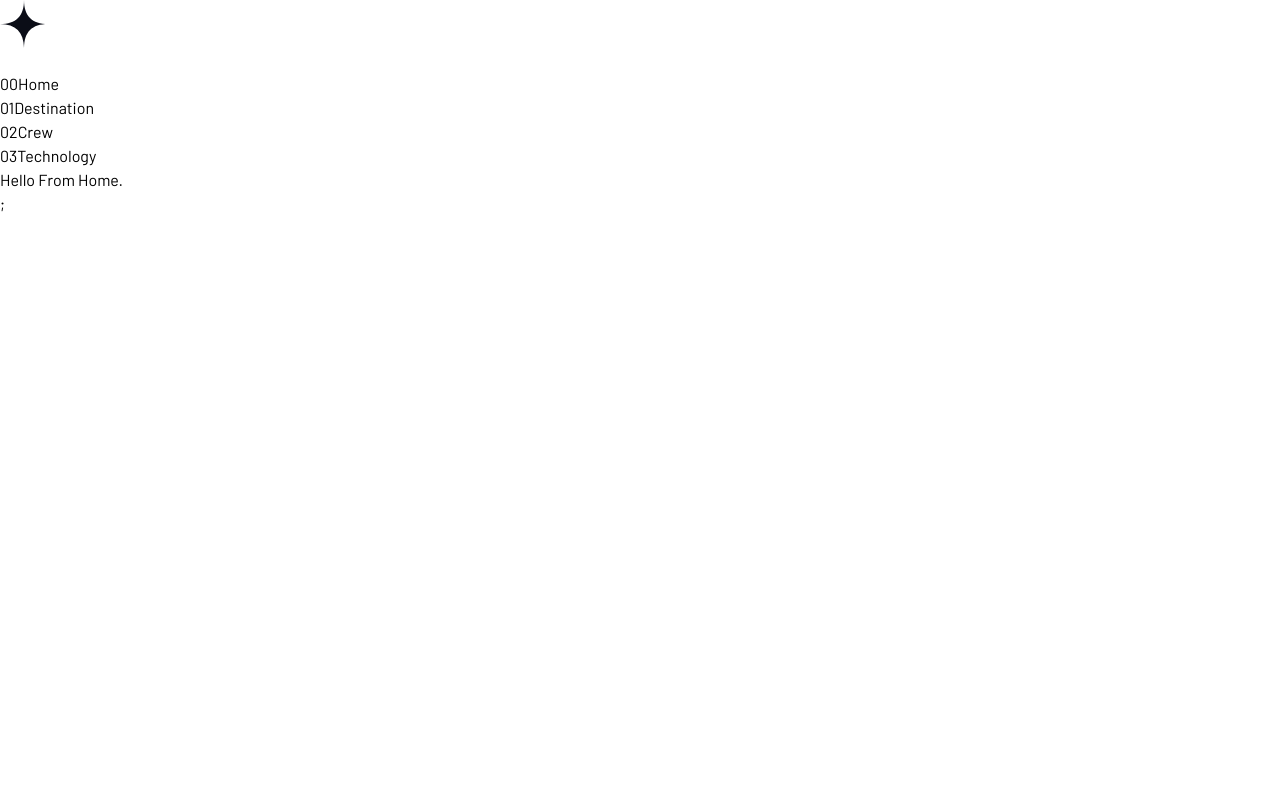
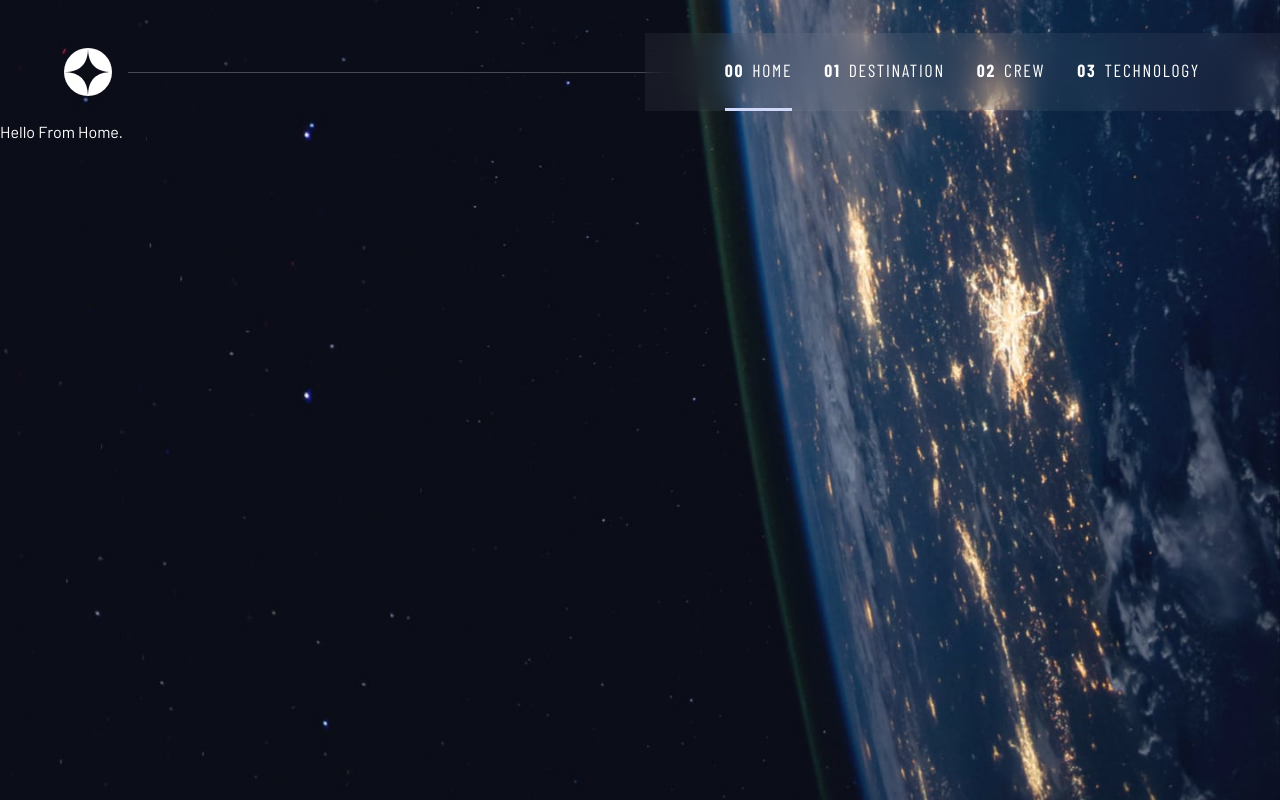
Before and after one commit to kole332/space-tourism-react, a Next.js app: page / in a window 1280 px wide. Built offline with nearby package versions, Linux system fonts and the light colour scheme.

Commit message:
navigation finished

```diff
--- a/components/Layout.jsx
+++ b/components/Layout.jsx
@@ -1,4 +1,4 @@
-import React from "react";
+import React, { useState } from "react";
 
 export default function Layout(props) {
   return (
@@ -10,22 +10,42 @@ export default function Layout(props) {
 }
 
 function Header(props) {
+  const [toggle, setToggle] = useState(false);
+  function handleToggle() {
+    setToggle((prevState) => !prevState);
+  }
+
   return (
-    <header>
+    <header className="flex justify-between items-center md:pt-6 md:after:content-[''] md:after:block md:after:relative md:after:h-[1px] md:after:w-full md:after:-mr-10 md:after:bg-clr-white md:after:bg-opacity-25 md:after:order-1">
       <div>
-        <img src="/assets/shared/logo.svg" />
+        <img
+          className="logo my-6 mx-[clamp(1.5rem,5vw,5rem)] self-start sm:self-center"
+          src="/assets/shared/logo.svg"
+        />
       </div>
-      <button>
-        <span className="sr-only" aria-expanded="false">
-          Menu
-        </span>
+      <button
+        onClick={handleToggle}
+        aria-expanded={toggle}
+        className="toggle-btn msm:block h-6 w-8 z-20 bg-hamburger bg-center bg-no-repeat absolute top-8 right-6 aria-expanded:bg-close sm:hidden transition-opacity"
+      >
+        <span className="sr-only">Menu</span>
       </button>
-      <nav>
-        <ul>
+      <nav className="md:order-2">
+        <ul
+          data-visible={toggle}
+          className="flex bg-clr-white bg-opacity-5 backdrop-blur-lg msm:flex-col msm:gap-1 msm:pt-24 msm:px-8 msm:w-[70vw] msm:fixed msm:top-0 msm:right-0 msm:h-full msm:translate-x-full msm:data-visible:translate-x-0 transition-transform sm:px-[clamp(1rem,_7vw,_5rem)] sm:gap-8"
+        >
           {props.navigation.map((nav) => (
-            <li key={nav[0]}>
-              <a href={nav[1]}>
-                <span>
+            <li
+              key={nav[0]}
+              aria-selected={nav[0]}
+              className="msm:py-2 border-b-2 border-transparent hocus:border-clr-white hocus:border-opacity-40 sm:py-6 sm:border-b-[3px] aria-selected:border-clr-light"
+            >
+              <a
+                href={nav[1]}
+                className="font-sans-cond text-[1.1rem] uppercase tracking-widest"
+              >
+                <span className="font-bold mr-2 sm:hidden md:inline">
                   {props.navigation.indexOf(nav) < 10
                     ? `0${props.navigation.indexOf(nav)}`
                     : props.navigation.indexOf(nav)}
@@ -34,6 +54,26 @@ function Header(props) {
               </a>
             </li>
           ))}
+          <li className="flex self-center items-center mt-auto mb-8 px-4 py-1 border border-clr-light border-opacity-40 rounded text-clr-light text-opacity-80 bg-clr-dark bg-opacity-10 hover:border-transparent hover:text-clr-white hover:bg-clr-light hover:bg-opacity-10 backdrop-blur-3xl sm:hidden">
+            <a href="/about">About us </a>
+            <svg
+              xmlns="http://www.w3.org/2000/svg"
+              width="16"
+              height="16"
+              fill="currentColor"
+              className="self-center ml-3"
+              viewBox="0 0 16 16"
+            >
+              <path
+                fillRule="evenodd"
+                d="M6.364 13.5a.5.5 0 0 0 .5.5H13.5a1.5 1.5 0 0 0 1.5-1.5v-10A1.5 1.5 0 0 0 13.5 1h-10A1.5 1.5 0 0 0 2 2.5v6.636a.5.5 0 1 0 1 0V2.5a.5.5 0 0 1 .5-.5h10a.5.5 0 0 1 .5.5v10a.5.5 0 0 1-.5.5H6.864a.5.5 0 0 0-.5.5z"
+              />
+              <path
+                fillRule="evenodd"
+                d="M11 5.5a.5.5 0 0 0-.5-.5h-5a.5.5 0 0 0 0 1h3.793l-8.147 8.146a.5.5 0 0 0 .708.708L10 6.707V10.5a.5.5 0 0 0 1 0v-5z"
+              />
+            </svg>
+          </li>
         </ul>
       </nav>
     </header>
--- a/pages/_app.jsx
+++ b/pages/_app.jsx
@@ -1,4 +1,5 @@
 import React from "react";
+import Head from "next/head";
 import Layout from "../components/Layout";
 
 import "../styles/fonts.css";
@@ -6,15 +7,18 @@ import "../styles/globals.css";
 
 export default function MyApp({ Component, pageProps }) {
   const pageItems = [
-    ["Home", "/"],
-    ["Destination", "/destination"],
-    ["Crew", "/crew"],
-    ["Technology", "/technology"],
+    ["home", "/"],
+    ["destination", "/destination"],
+    ["crew", "/crew"],
+    ["technology", "/technology"],
   ];
 
   return (
     <Layout nav={pageItems}>
-      <Component {...pageProps} />;
+      <Head>
+        <link rel="shortcut icon" href="/favicon.png" type="image/x-icon" />
+      </Head>
+      <Component {...pageProps} />
     </Layout>
   );
 }
--- /dev/null
+++ b/pages/about.jsx
@@ -0,0 +1,11 @@
+import React from "react";
+
+function About() {
+  return (
+    <div>
+      <h1>Hello from About page.</h1>
+    </div>
+  );
+}
+
+export default About;
--- a/pages/crew.jsx
+++ b/pages/crew.jsx
@@ -1,6 +1,13 @@
 import React from "react";
 
 export default function Crew() {
+  React.useEffect(() => {
+    document.querySelector("body").classList.value = "crew";
+    document
+      .querySelector('[aria-selected="crew"]')
+      .setAttribute("aria-selected", true);
+  }, []);
+
   return (
     <div>
       <h1>Hello from Crew!</h1>
--- a/pages/destination.jsx
+++ b/pages/destination.jsx
@@ -1,6 +1,13 @@
 import React from "react";
 
 function Destination() {
+  React.useEffect(() => {
+    document.querySelector("body").classList.value = "destination";
+    document
+      .querySelector('[aria-selected="destination"]')
+      .setAttribute("aria-selected", true);
+  }, []);
+
   return (
     <div>
       <h1>Hello from Destination!</h1>
--- a/pages/index.jsx
+++ b/pages/index.jsx
@@ -1,6 +1,12 @@
 import React from "react";
 
-export default function Home() {
+export default function Home(props) {
+  React.useEffect(() => {
+    document.querySelector("body").classList.value = "home";
+    document
+      .querySelector('[aria-selected="home"]')
+      .setAttribute("aria-selected", true);
+  }, []);
   return (
     <div>
       <h1>Hello From Home.</h1>
--- a/pages/technology.jsx
+++ b/pages/technology.jsx
@@ -1,6 +1,12 @@
 import React from "react";
 
 function Technology() {
+  React.useEffect(() => {
+    document.querySelector("body").classList.value = "technology";
+    document
+      .querySelector('[aria-selected="technology"]')
+      .setAttribute("aria-selected", true);
+  }, []);
   return (
     <div>
       <h1>Hello from Technology!</h1>
--- a/styles/globals.css
+++ b/styles/globals.css
@@ -7,3 +7,19 @@
   --clr-light: 231 77% 90%;
   --clr-white: 0 0% 100%;
 }
+
+@layer base {
+  body {
+    @apply main-clr bg-clr-dark min-h-screen text-clr-white;
+  }
+}
+
+@layer components {
+  .home {
+    @apply bg-home-mobile sm:bg-home-tablet md:bg-home-desktop bg-no-repeat bg-[center_bottom] sm:bg-[center_center] bg-cover;
+  }
+
+  .primary-header::after {
+    @apply content-[''] block relative h-[1px] w-full -mr-10 bg-clr-white bg-opacity-25 order-1;
+  }
+}
--- a/tailwind.config.js
+++ b/tailwind.config.js
@@ -1,5 +1,6 @@
 /** @type {import('tailwindcss').Config} */
 const defaultTheme = require("tailwindcss/defaultTheme");
+const plugin = require("tailwindcss/plugin");
 
 function withOpacityValue(variable) {
   return ({ opacityValue }) => {
@@ -18,17 +19,43 @@ module.exports = {
   ],
   theme: {
     extend: {
+      // Custom Screen sizes
+      screens: {
+        m2xl: { max: "1535px" },
+        // => @media (max-width: 1535px) { ... }
+
+        mxl: { max: "1279px" },
+        // => @media (max-width: 1279px) { ... }
+
+        mlg: { max: "1023px" },
+        // => @media (max-width: 1023px) { ... }
+
+        mmd: { max: "767px" },
+        // => @media (max-width: 767px) { ... }
+
+        msm: { max: "639px" },
+        // => @media (max-width: 639px) { ... }
+      },
+
       fontFamily: {
         sans: ["Barlow", ...defaultTheme.fontFamily.sans],
         serif: ["Bellefair", ...defaultTheme.fontFamily.serif],
         "sans-cond": ["Barlow Condensed", ...defaultTheme.fontFamily.sans],
       },
+
       colors: {
         "clr-dark": withOpacityValue("--clr-dark"),
         "clr-light": withOpacityValue("--clr-light"),
         "clr-white": withOpacityValue("--clr-white"),
       },
+
       backgroundImage: {
+        // Icons
+        arrow: "url('/assets/shared/icon-arrow.svg')",
+        close: "url('/assets/shared/icon-close.svg')",
+        hamburger: "url('/assets/shared/icon-hamburger.svg')",
+        logo: "url('/assets/shared/logo.svg')",
+
         // Home
         "home-mobile": "url('/assets/home/background-home-mobile.jpg')",
         "home-tablet": "url('/assets/home/background-home-tablet.jpg')",
@@ -57,5 +84,14 @@ module.exports = {
       },
     },
   },
-  plugins: [],
+  plugins: [
+    plugin(function ({ addVariant }) {
+      addVariant("optional", "&:optional");
+      addVariant("hocus", ["&:hover", "&:focus"]);
+      addVariant("supports-grid", "@supports (display: grid)");
+      addVariant("aria-expanded", ['&[aria-expanded="true"]']);
+      addVariant("aria-selected", ['&[aria-selected="true"]']);
+      addVariant("data-visible", ['&[data-visible="true"]']);
+    }),
+  ],
 };
```
Also changed, not shown: public/assets/shared/icon-arrow.svg (added).
